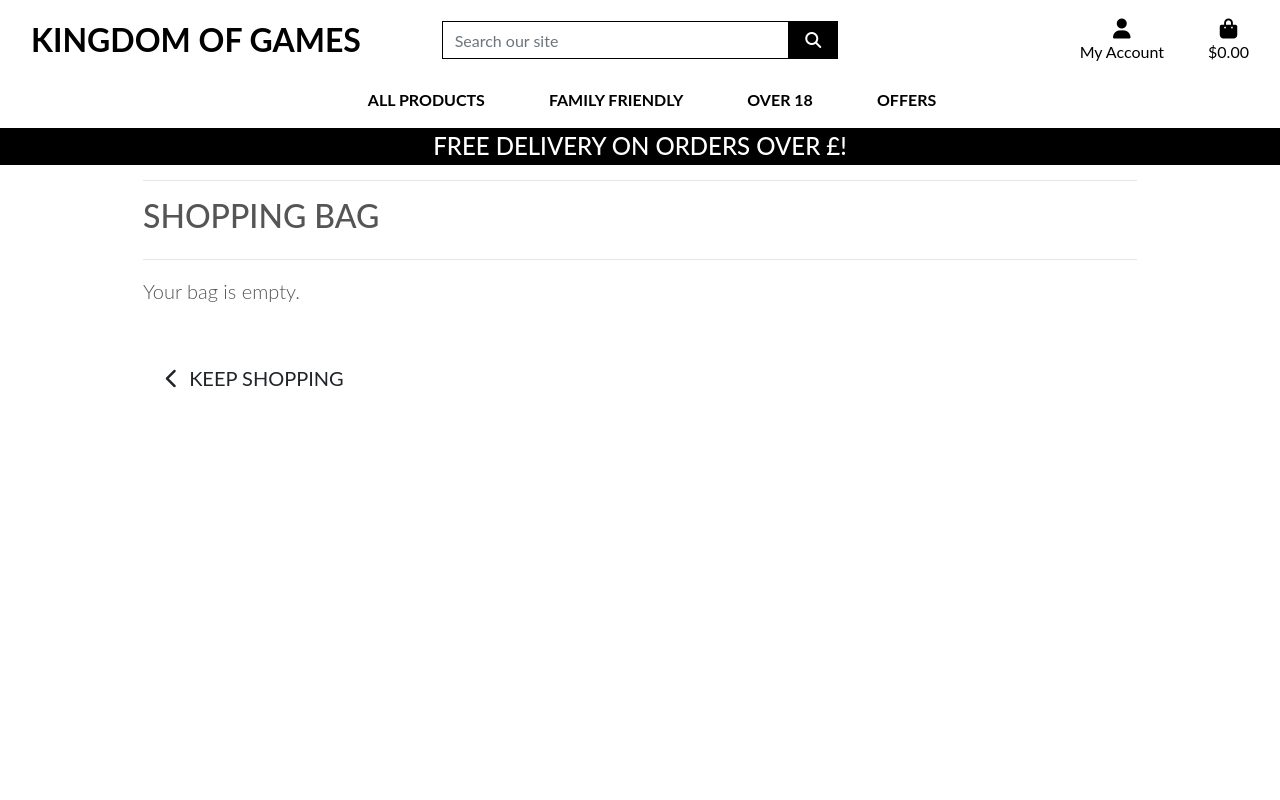
After one commit to Emily-Rodden7/kingdom_of_games, a Django app: page /bag/ in a window 1280 px wide. The commit adds this page. Run offline with Django 3.2, Linux system fonts and the light colour scheme; some libraries are stand-ins or nearby versions.

Commit message:
Added shopping bag app.

```diff
--- /dev/null
+++ b/bag/templates/bag/bag.html
@@ -0,0 +1,39 @@
+{% extends "base.html" %}
+{% load static %}
+
+{% block page_header %}
+    <div class="container header-container">
+        <div class="row">
+            <div class="col"></div>
+        </div>
+    </div>
+{% endblock %}
+
+{% block content %}
+    <div class="overlay"></div>
+    <div class="container mb-2">
+        <div class="row">
+            <div class="col">
+                <hr>
+                <h2 class="logo-font mb-4">Shopping Bag</h2>
+                <hr>
+            </div>
+        </div>
+
+        <div class="row">
+            <div class="col">
+                {% if bag_items %}
+                    <div class="table-responsive rounded"></div>
+                {% else %}
+                    <p class="lead mb-5">Your bag is empty.</p>
+                    <a href="{% url 'products' %}" class="btn btn-outline-black rounded-0 btn-lg">
+                        <span class="icon">
+                            <i class="fas fa-chevron-left"></i>
+                        </span>
+                        <span class="text-uppercase">Keep Shopping</span>
+                    </a>
+                {% endif %}
+            </div>
+        </div>
+    </div>
+{% endblock %}
--- /dev/null
+++ b/bag/urls.py
@@ -0,0 +1,6 @@
+from django.urls import path
+from . import views
+
+urlpatterns = [
+    path('', views.view_bag, name='view_bag'),
+]
--- a/bag/views.py
+++ b/bag/views.py
@@ -1,3 +1,8 @@
 from django.shortcuts import render
 
 # Create your views here.
+
+def view_bag(request):
+    """ A view that renders the bag contents page """
+
+    return render(request, 'bag/bag.html')
--- a/kingdom_of_games/urls.py
+++ b/kingdom_of_games/urls.py
@@ -23,4 +23,5 @@ urlpatterns = [
     path('accounts/', include('allauth.urls')),
     path('', include('home.urls')),
     path('products/', include('products.urls')),
+    path('bag/', include('bag.urls')),
 ] + static(settings.MEDIA_URL, document_root=settings.MEDIA_ROOT)
--- a/products/templates/products/products.html
+++ b/products/templates/products/products.html
@@ -69,7 +69,7 @@
                                 <div class="card-footer bg-white pt-0 border-0 text-left">
                                     <div class="row">
                                         <div class="col">
-                                            <p class="lead mb-0 text-left font-weight-bold">${{ product.price }}</p>
+                                            <p class="lead mb-0 text-left font-weight-bold">£{{ product.price }}</p>
                                             {% if product.category %}
                                             <p class="small mt-1 mb-0">
                                                 <a class="text-muted" href="{% url 'products' %}?category={{ product.category.name }}">
--- a/templates/allauth/base.html
+++ b/templates/allauth/base.html
@@ -82,7 +82,7 @@
             </div>
             </li>
             <li class="list-inline-item">
-              <a class="{% if grand_total %}text-info font-weight-bold{% else %}text-black{% endif %} nav-link" href="">
+              <a class="{% if grand_total %}text-info font-weight-bold{% else %}text-black{% endif %} nav-link" href="{% url 'view_bag' %}">
                 <div class="text-center">
                   <div><i class="fas fa-shopping-bag fa-lg"></i></div>
                   <p class="my-0">
--- a/templates/includes/mobile-top-header.html
+++ b/templates/includes/mobile-top-header.html
@@ -41,14 +41,14 @@
     </div>
 </li>
 <li class="list-inline-item">
-    <a class="{% if grand_total %}text-primary font-weight-bold{% else %}text-black{% endif %} nav-link d-block d-lg-none" href="">
+    <a class="{% if grand_total %}text-primary font-weight-bold{% else %}text-black{% endif %} nav-link d-block d-lg-none" href="{% url 'view_bag' %}">
         <div class="text-center">
             <div><i class="fas fa-shopping-bag fa-lg"></i></div>
             <p class="my-0">
                 {% if grand_total %}
-                    ${{ grand_total|floatformat:2 }}
+                    £{{ grand_total|floatformat:2 }}
                 {% else %}
-                    $0.00
+                    £0.00
                 {% endif %}
             </p>
         </div>
```
